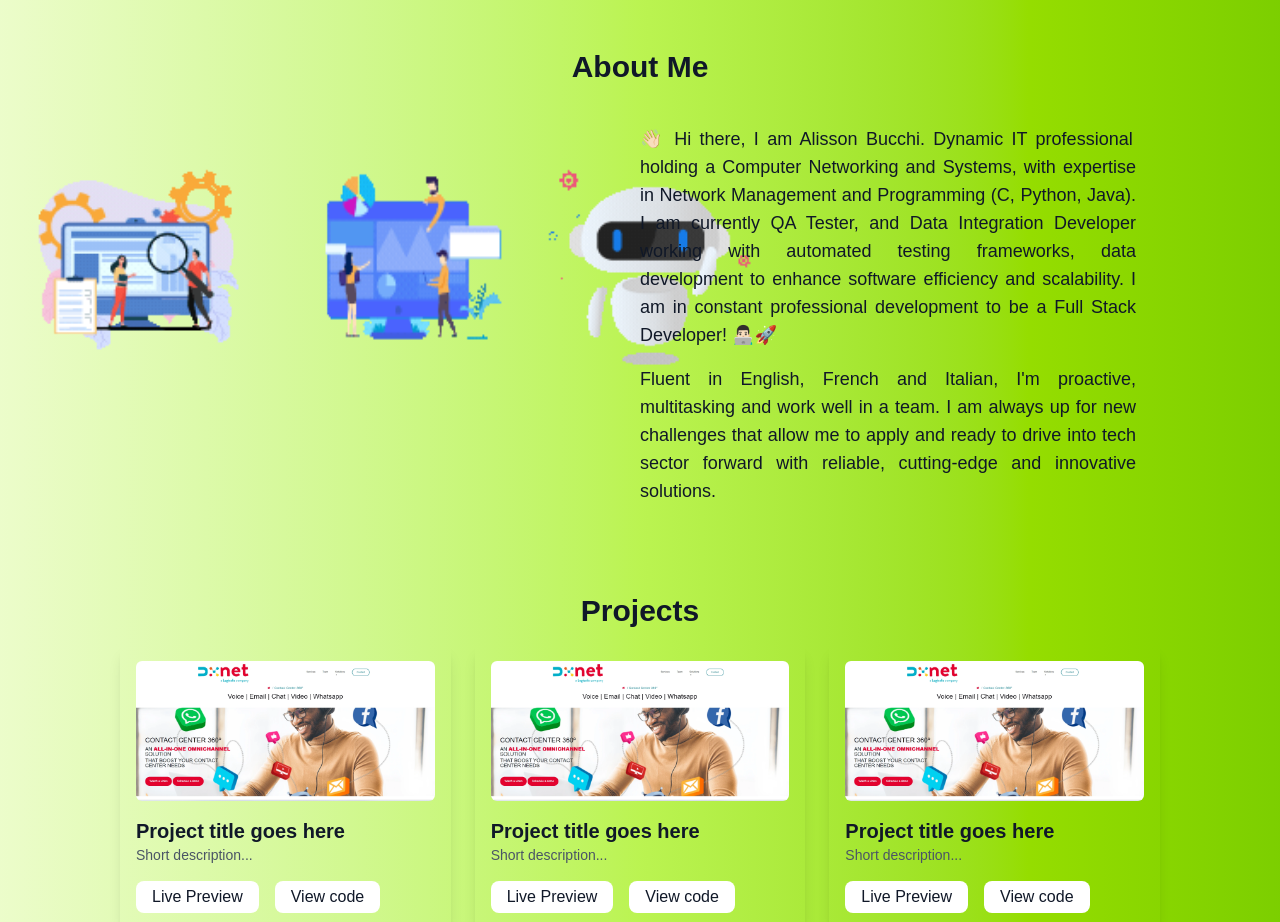
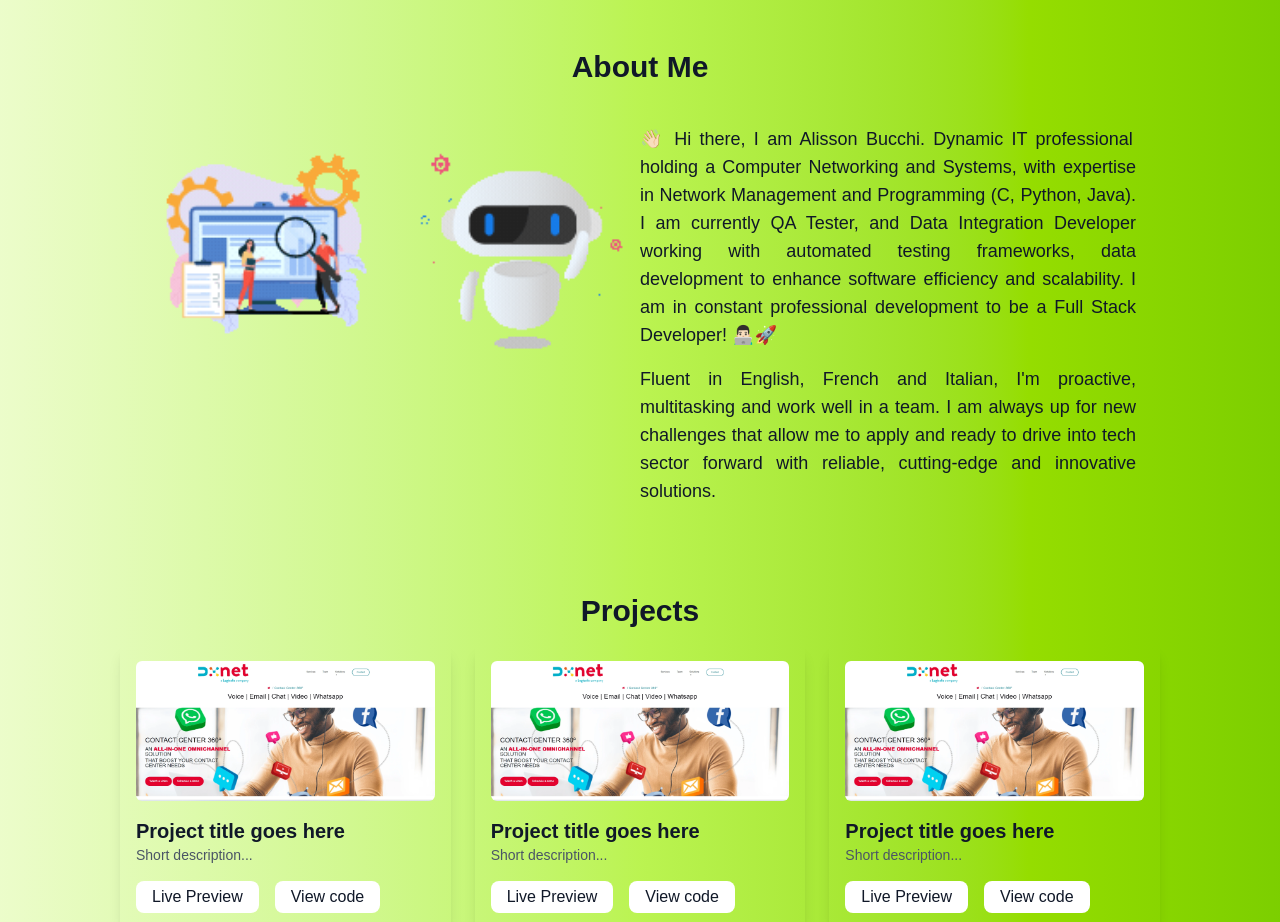
Before and after one commit to alisson-t-bucchi/portfolio-react-js, a React (Vite) app: page / in a window 1280 px wide. Shown: the part 940-1862 px from the top of the page. Built offline with nearby package versions, Linux system fonts and the light colour scheme; a web font is replaced by a local one.

Commit message:
some adjusts

```diff
--- a/src/components/AboutMe.jsx
+++ b/src/components/AboutMe.jsx
@@ -5,13 +5,9 @@ export default function AboutMe() {
         <section id="about" className="text-center py-22">
         <h3 className="text-3xl font-bold py-6">About Me</h3>
         <div className="px-6 grid lg:grid-cols-2">
-          <div className="flex justify-center mt-8">
+          <div className="flex justify-center mt-4">
               <img className="w-32 h-32 sm:w-48 sm:h-48 md:w-64 md:h-64"
               src="src/assets/icons/qa_tester.gif"
-              alt=""
-              />
-              <img className="w-32 h-32 sm:w-48 sm:h-48 md:w-64 md:h-64"
-              src="src/assets/icons/data.gif"
               alt=""
               />
               <img className="w-32 h-32 sm:w-48 sm:h-48 md:w-64 md:h-64"
```
